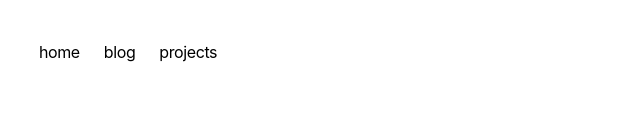
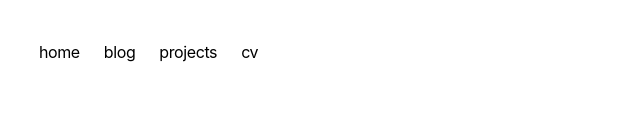
Before and after one commit to danimkim/tinakim.me, a Next.js app: page / in a window 1280 px wide. Shown: the top 135 px of the page, without its empty margins (317-957 px from the left). Built offline with nearby package versions, Linux system fonts and the light colour scheme.

Commit message:
feat: add CV link

```diff
--- a/components/nav.tsx
+++ b/components/nav.tsx
@@ -1,6 +1,14 @@
 import Link from 'next/link'
+import { GOOGLE_DOCS_CV_ID } from './../constants'
 
-const navItems = {
+type TNavItems = {
+  [key: string]: {
+    name: string,
+    external?: boolean
+  }
+}
+
+const navItems: TNavItems = {
   '/': {
     name: 'home',
   },
@@ -10,6 +18,11 @@ const navItems = {
   '/projects': {
     name: 'projects',
   },
+  '/cv': {
+    name: 'cv',
+    external: true
+
+  }
 };
 
 export function Navbar() {
@@ -21,11 +34,13 @@ export function Navbar() {
           id="nav"
         >
           <div className="flex flex-row space-x-0 pr-10">
-            {Object.entries(navItems).map(([path, { name }]) => {
+            {Object.entries(navItems).map(([path, { name, external }]) => {
               return (
                 <Link
                   key={path}
-                  href={path}
+                  href={name === 'cv' ? GOOGLE_DOCS_CV_ID : path}
+                  target={external ? '_blank' : undefined}
+                  rel={external ? 'noopener noreferrer' : undefined}
                   className="transition-all hover:text-neutral-800 dark:hover:text-neutral-200 flex align-middle relative py-1 px-2 m-1"
                 >
                   {name}
--- a/constants/index.ts
+++ b/constants/index.ts
@@ -1 +1,3 @@
-export const TITLE = "Tina Kim | Software Engineer";
+export const TITLE = 'Tina Kim | Software Engineer';
+export const GOOGLE_DOCS_CV_ID =
+  'https://docs.google.com/document/d/1N-pKhly_BDKfs3cFRPQLzYA4-jzzwM-jripDyn9Oflg/edit?usp=sharing';
```
Also changed, not shown: 1 other file (tests, documents, lock files or other folders).
